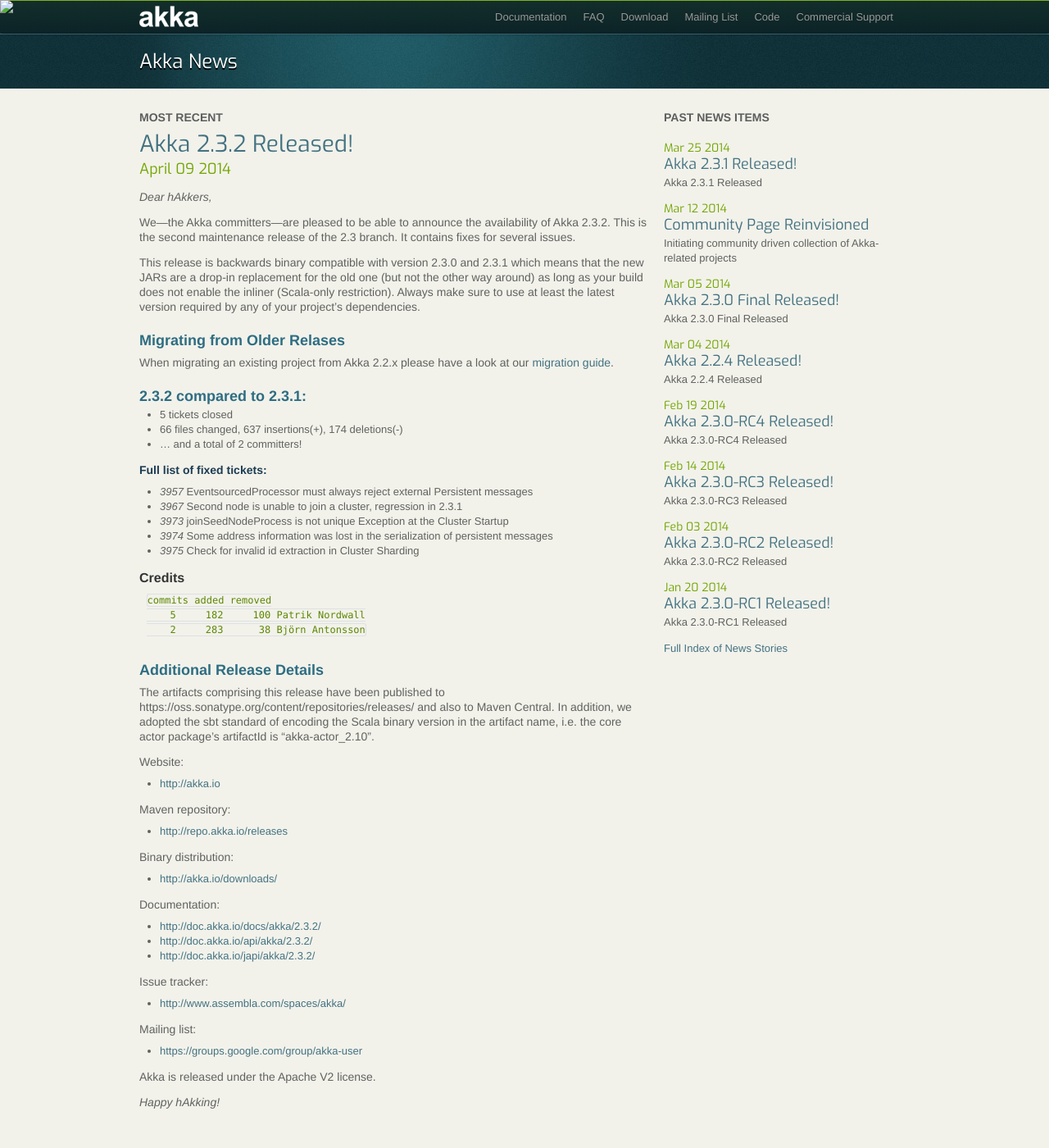
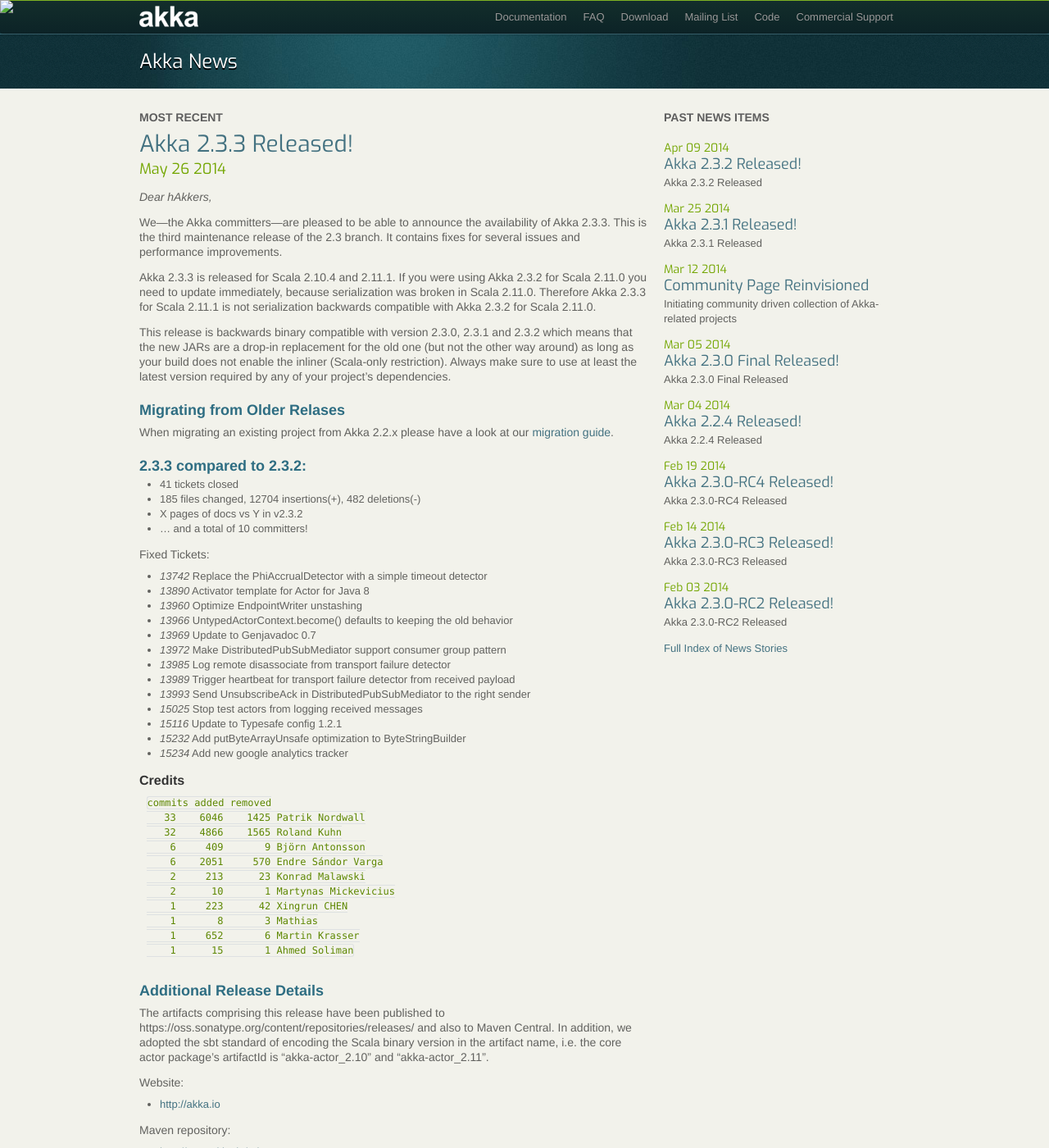
Before and after one commit to raboof/akka.github.com, a Jekyll site: the page built from news/index.md, in a window 1280 px wide and 1400 px high. Shown: the whole window at 82% size. Built offline with Jekyll 4.4.1, drawn with Linux system fonts in a browser that asks for light colours; some of the changed text lies outside the part shown.

Commit message:
akka 2.3.3 release

```diff
--- a/404.html
+++ b/404.html
@@ -71,9 +71,9 @@
 
 <ul>
 
-<li>Akka 2.3.2 Documentation - <a href='http://doc.akka.io/docs/akka/2.3.2/'>http://doc.akka.io/docs/akka/2.3.2/</a> (or in <a href='http://doc.akka.io/docs/akka/2.3.2/Akka.pdf'>PDF format</a> and also in <a href='http://doc.akka.io/docs/akka/2.3.2/Akka.epub'>EPUB format</a>)</li>
+<li>Akka 2.3.3 Documentation - <a href='http://doc.akka.io/docs/akka/2.3.3/'>http://doc.akka.io/docs/akka/2.3.3/</a> (or in <a href='http://doc.akka.io/docs/akka/2.3.3/Akka.pdf'>PDF format</a> and also in <a href='http://doc.akka.io/docs/akka/2.3.3/Akka.epub'>EPUB format</a>)</li>
 
-<li>Akka 2.3.2 API - <a href='http://doc.akka.io/api/akka/2.3.2'>for Scala</a>&nbsp;and&nbsp;<a href='http://doc.akka.io/japi/akka/2.3.2'>for Java</a></li>
+<li>Akka 2.3.3 API - <a href='http://doc.akka.io/api/akka/2.3.3'>for Scala</a>&nbsp;and&nbsp;<a href='http://doc.akka.io/japi/akka/2.3.3'>for Java</a></li>
 
 <li>Akka 2.2.4 Documentation - <a href='http://doc.akka.io/docs/akka/2.2.4'>http://doc.akka.io/docs/akka/2.2.4</a> (or as PDF for <a href='http://doc.akka.io/docs/akka/2.2.4/AkkaJava.pdf'>Java</a> or <a href='http://doc.akka.io/docs/akka/2.2.4/AkkaScala.pdf'>Scala</a> and also in <a href='http://doc.akka.io/docs/akka/2.2.4/Akka.epub'>EPUB format</a>)</li>
 
--- a/docs/index.md
+++ b/docs/index.md
@@ -5,15 +5,15 @@
 
 ## Release Versions
 
-### Akka 2.3.2 (current stable release) for Scala 2.10
+### Akka 2.3.3 (current stable release) for Scala 2.10 and 2.11
 
 * Akka Documentation
 
-  * HTML for [Java](http://doc.akka.io/docs/akka/2.3.2/java.html) and [Scala](http://doc.akka.io/docs/akka/2.3.2/scala.html)
-  * PDF for [Java](http://doc.akka.io/docs/akka/2.3.2/AkkaJava.pdf) and [Scala](http://doc.akka.io/docs/akka/2.3.2/AkkaScala.pdf)
-  * [EPUB](http://doc.akka.io/docs/akka/2.3.2/Akka.epub) (Combined Java and Scala)
+  * HTML for [Java](http://doc.akka.io/docs/akka/2.3.3/java.html) and [Scala](http://doc.akka.io/docs/akka/2.3.3/scala.html)
+  * PDF for [Java](http://doc.akka.io/docs/akka/2.3.3/AkkaJava.pdf) and [Scala](http://doc.akka.io/docs/akka/2.3.3/AkkaScala.pdf)
+  * [EPUB](http://doc.akka.io/docs/akka/2.3.3/Akka.epub) (Combined Java and Scala)
 
-* Akka API - for [Java](http://doc.akka.io/japi/akka/2.3.2/) and [Scala](http://doc.akka.io/api/akka/2.3.2/)
+* Akka API - for [Java](http://doc.akka.io/japi/akka/2.3.3/) and [Scala](http://doc.akka.io/api/akka/2.3.3/)
 
 ### Akka 2.2.4 (previous stable release) for Scala 2.10
 
--- /dev/null
+++ b/news/_posts/2014-05-26-akka-2.3.3-released.md
@@ -0,0 +1,89 @@
+---
+layout: news
+title: Akka 2.3.3 Released!
+author: Martynas Mickevičius
+short: Akka 2.3.3 Released
+---
+
+*Dear hAkkers,*
+
+We—the Akka committers—are pleased to be able to announce the availability of Akka 2.3.3. This is the third maintenance release of the 2.3 branch. It contains fixes for several issues and performance improvements.
+
+Akka 2.3.3 is released for Scala 2.10.4 and 2.11.1. If you were using Akka 2.3.2 for Scala 2.11.0 you need to update immediately, because serialization was broken in Scala 2.11.0. Therefore Akka 2.3.3 for Scala 2.11.1 is not serialization backwards compatible with Akka 2.3.2 for Scala 2.11.0.
+
+This release is backwards binary compatible with version 2.3.0, 2.3.1 and 2.3.2 which means that the new JARs are a drop-in replacement for the old one (but not the other way around) as long as your build does not enable the inliner (Scala-only restriction). Always make sure to use at least the latest version required by any of your project’s dependencies.
+
+### Migrating from Older Relases ###
+
+When migrating an existing project from Akka 2.2.x please have a look at our [migration guide](http://doc.akka.io/docs/akka/2.3.3/project/migration-guide-2.2.x-2.3.x.html).
+
+### 2.3.3 compared to 2.3.2: ###
+
+* 41 tickets closed
+* 185 files changed, 12704 insertions(+), 482 deletions(-)
+* X pages of docs vs Y in v2.3.2
+* ... and a total of 10 committers!
+
+Fixed Tickets:
+ - *13742* Replace the PhiAccrualDetector with a simple timeout detector
+ - *13890* Activator template for Actor for Java 8
+ - *13960* Optimize EndpointWriter unstashing
+ - *13966* UntypedActorContext.become() defaults to keeping the old behavior
+ - *13969* Update to Genjavadoc 0.7
+ - *13972* Make DistributedPubSubMediator support consumer group pattern
+ - *13985* Log remote disassociate from transport failure detector
+ - *13989* Trigger heartbeat for transport failure detector from received payload
+ - *13993* Send UnsubscribeAck in DistributedPubSubMediator to the right sender
+ - *15025* Stop test actors from logging received messages
+ - *15116* Update to Typesafe config 1.2.1
+ - *15232* Add putByteArrayUnsafe optimization to ByteStringBuilder
+ - *15234* Add new google analytics tracker
+
+#### Credits ####
+
+    commits added removed
+       33    6046    1425 Patrik Nordwall
+       32    4866    1565 Roland Kuhn
+        6     409       9 Björn Antonsson
+        6    2051     570 Endre Sándor Varga
+        2     213      23 Konrad Malawski
+        2      10       1 Martynas Mickevicius
+        1     223      42 Xingrun CHEN
+        1       8       3 Mathias
+        1     652       6 Martin Krasser
+        1      15       1 Ahmed Soliman
+
+
+### Additional Release Details ###
+
+The artifacts comprising this release have been published to https://oss.sonatype.org/content/repositories/releases/ and also to Maven Central. In addition, we adopted the sbt standard of encoding the Scala binary version in the artifact name, i.e. the core actor package’s artifactId is “akka-actor_2.10” and “akka-actor_2.11”.
+
+Website:
+
+ - [http://akka.io](http://akka.io)
+
+Maven repository:
+
+ - [http://repo.akka.io/releases](http://repo.akka.io/releases)
+
+Binary distribution:
+
+ - [http://akka.io/downloads/](http://akka.io/downloads/)
+
+Documentation:
+
+ - [http://doc.akka.io/docs/akka/2.3.3/](http://doc.akka.io/docs/akka/2.3.3/)
+ - [http://doc.akka.io/api/akka/2.3.3/](http://doc.akka.io/api/akka/2.3.3/)
+ - [http://doc.akka.io/japi/akka/2.3.3/](http://doc.akka.io/japi/akka/2.3.3/)
+
+Issue tracker:
+
+ - [http://www.assembla.com/spaces/akka/](http://www.assembla.com/spaces/akka/)
+
+Mailing list:
+
+ - [https://groups.google.com/group/akka-user](https://groups.google.com/group/akka-user)
+
+Akka is released under the Apache V2 license.
+
+*Happy hAkking!*
```
